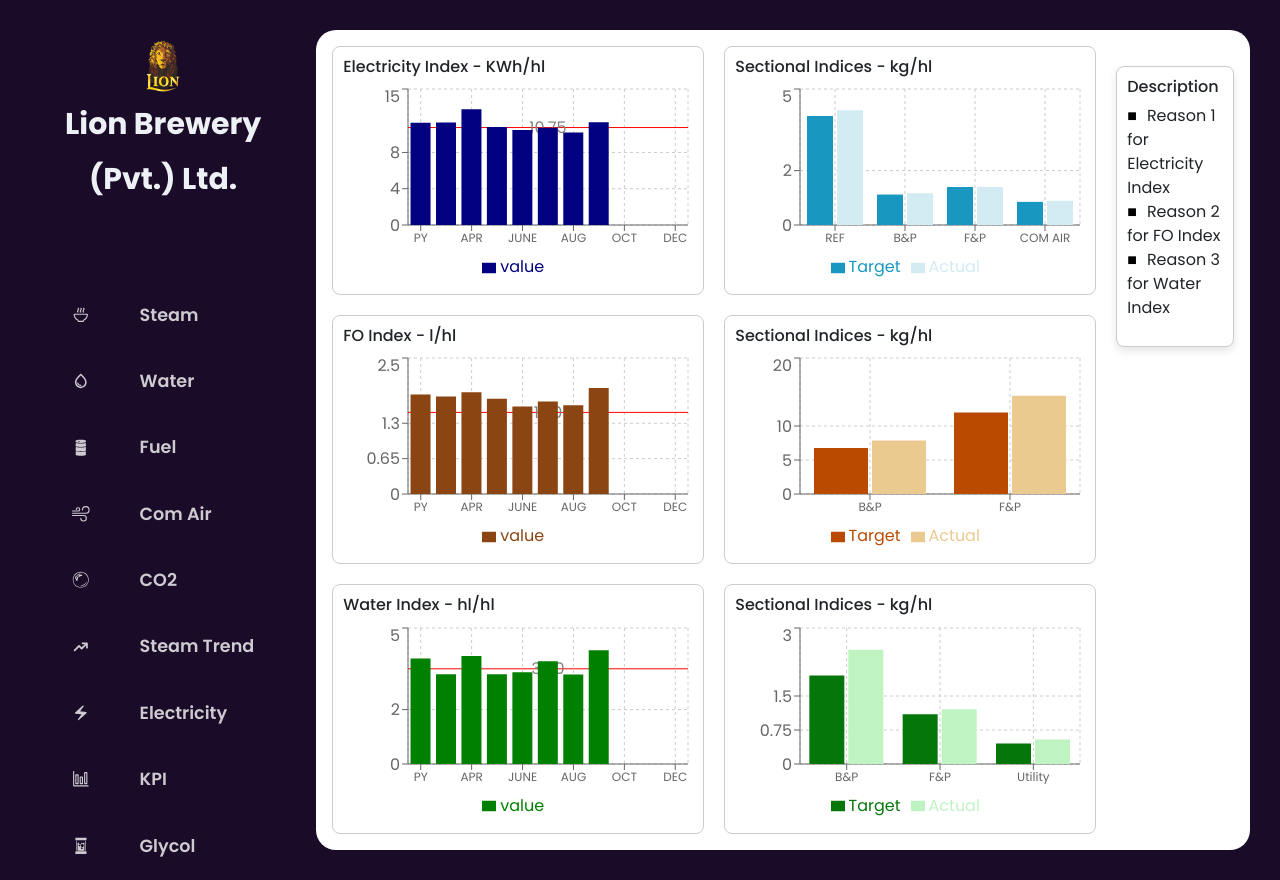
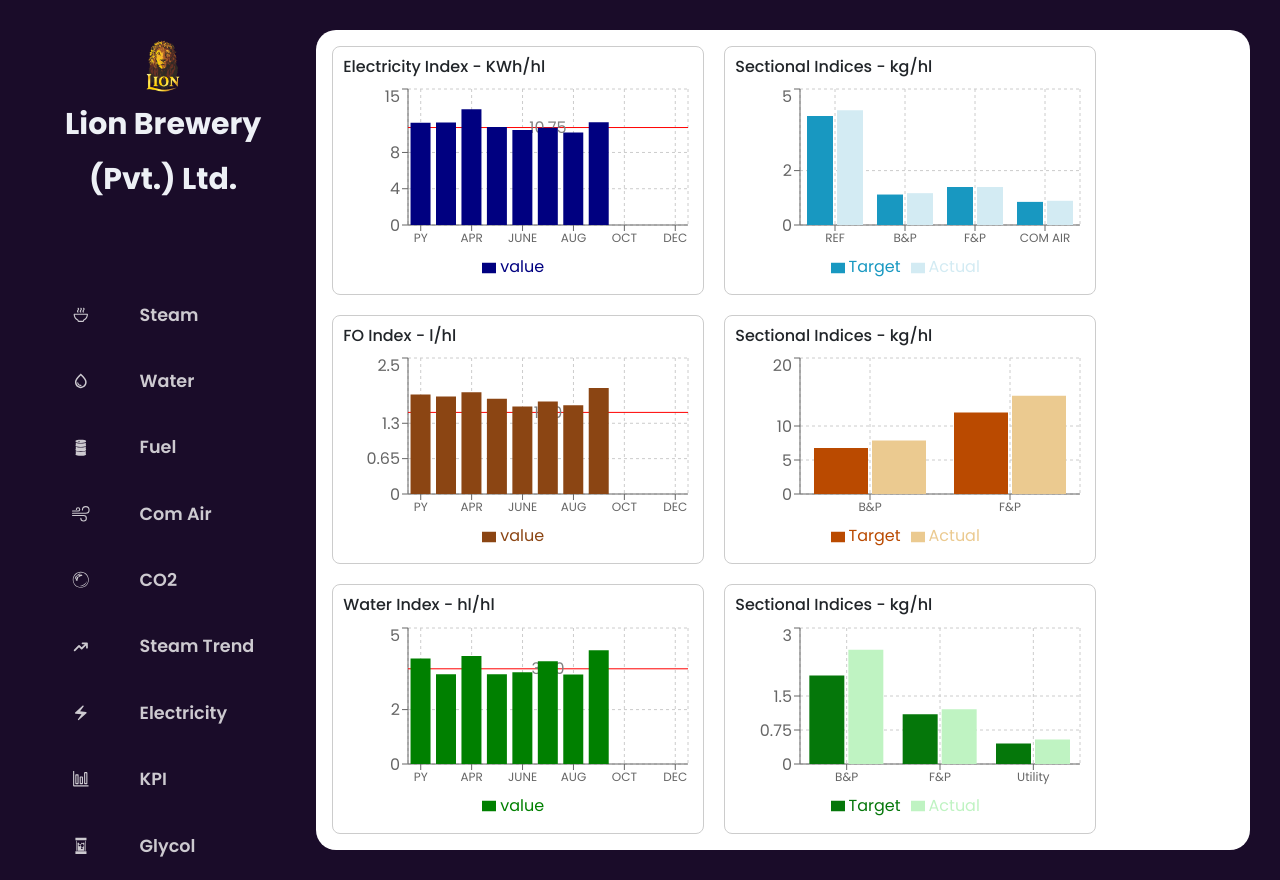
Before and after one commit to dahami4096/Practice-updated, a React (Vite) app: page /comp3 in a window 1280 px wide. Built offline with nearby package versions, Linux system fonts and the light colour scheme.

Commit message:
commit changes of comp3

```diff
--- a/src/pages/comp3/Comp3.jsx
+++ b/src/pages/comp3/Comp3.jsx
@@ -160,18 +160,6 @@
 
       </div>
 
-      {/* Descriptions Section */}
-      <div className="descriptions-container">
-        <h6>Description</h6>
-        <ul>
-          <li>Reason 1 for Electricity Index</li>
-          <li>Reason 2 for FO Index</li>
-          <li>Reason 3 for Water Index</li>
-          {/* Add more reasons and details */}
-        </ul>
-      </div>
-
-
     </div>
   );
 };
```
